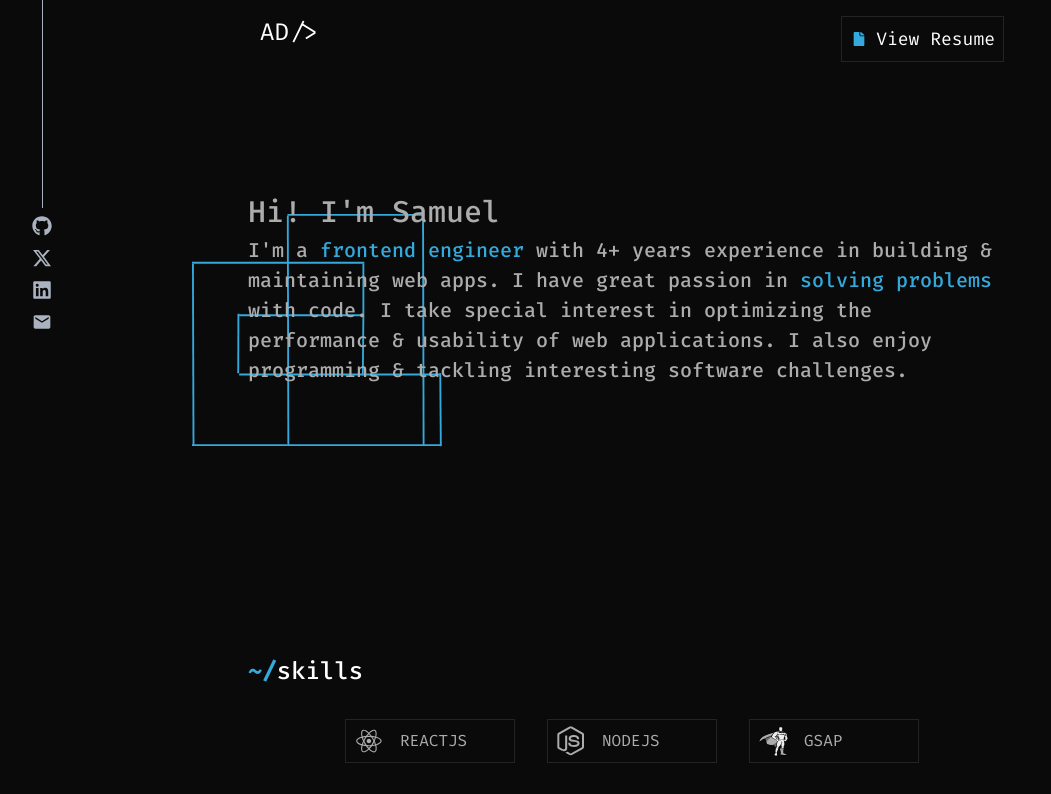
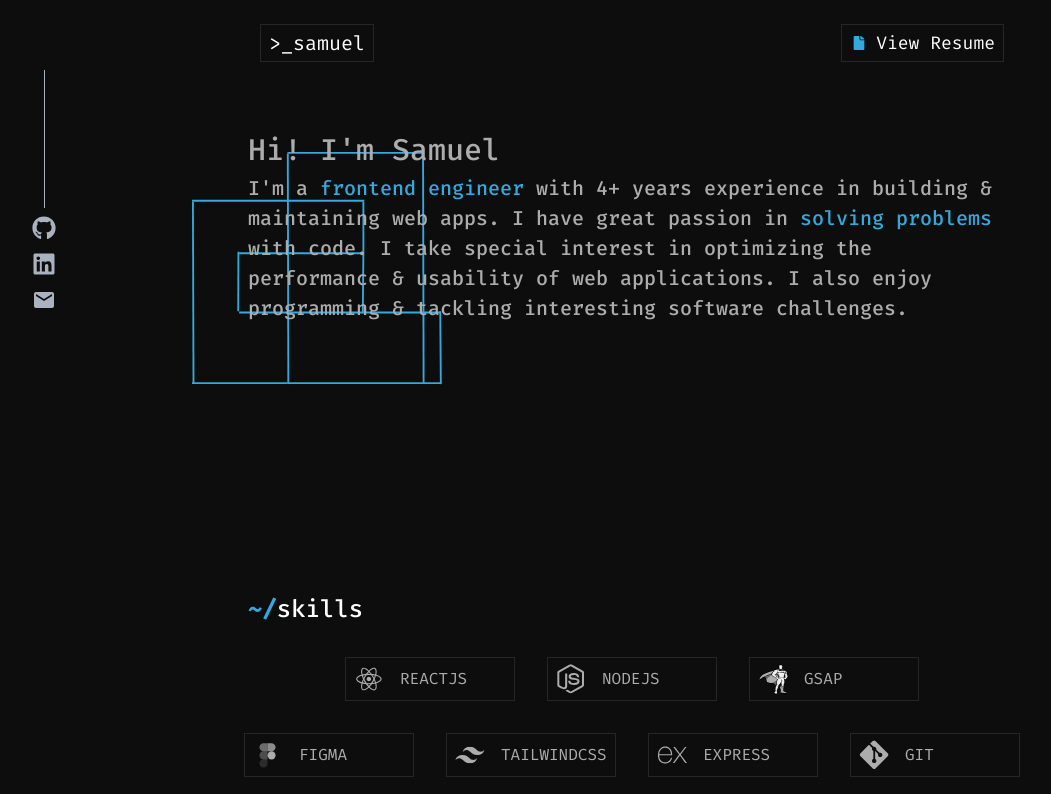
Before and after one commit to Samueljr-web/samuel-dev, a Next.js app: page / in a window 1280 px wide. Shown: the top 794 px of the page, without its empty margins (8-1059 px from the left). Built offline with nearby package versions, Linux system fonts and the light colour scheme.

Commit message:
style: maintained consistent text and buttons across the homepage

```diff
--- a/app/globals.css
+++ b/app/globals.css
@@ -11,7 +11,7 @@
 @tailwind utilities;
 
 body {
-  background-color: #0a0a0a;
+  background-color: #0d0d0d;
   color: #acacac;
 }
 .section-title {
--- a/components/Header.tsx
+++ b/components/Header.tsx
@@ -5,19 +5,24 @@ import { IoIosDocument } from "react-icons/io";
 
 export default function Header() {
   return (
-    <div className="container max-w-3xl md:mx-auto mt-4">
-      <div className="flex  mx-3">
-        <h2 className="text-white text-2xl">AD/&gt;</h2>
+    <div className="w-full fixed top-0 left-0 bg-[#0d0d0d] z-50">
+      <div className="container max-w-3xl mx-auto flex items-center justify-between px-3 pt-6 pb-2">
+        <a
+          href="/"
+          className="px-2 py-1 border border-[#ffffff1a] text-white text-xl"
+        >
+          &gt;_samuel
+        </a>
         <a
           href="https://drive.google.com/file/d/1-C-nd_8IMJJXZf8jwrdcYFwYaLQmgJeb/view?usp=drive_link"
           target="_blank"
-          className="flex items-center ml-auto border border-[#ffffff1a] md:text-lg text-sm  text-white p-2  gap-2"
+          rel="noopener noreferrer"
+          className="flex items-center border border-[#ffffff1a] md:text-lg text-sm text-white px-2 py-1 gap-2"
         >
-          <IoIosDocument className="text-[#33A9DC]" /> View Resume
+          <IoIosDocument className="text-[#33A9DC]" />
+          View Resume
         </a>
       </div>
-
-      {/* <hr className="mt-12 border-[#303030]" /> */}
     </div>
   );
 }
--- a/components/sidesocial.tsx
+++ b/components/sidesocial.tsx
@@ -18,11 +18,11 @@ function SideSocial() {
       href: "https://github.com/Samueljr-web",
     },
 
-    {
-      id: 1,
-      icon: FaXTwitter,
-      href: "https://x.com/Samueljrweb",
-    },
+    // {
+    //   id: 1,
+    //   icon: FaXTwitter,
+    //   href: "https://x.com/Samueljrweb",
+    // },
     {
       id: 2,
       icon: FaLinkedin,
@@ -36,12 +36,12 @@ function SideSocial() {
   ];
   return (
     <div className="hidden lg:flex flex-col items-center fixed top-0 left-10">
-      <div className="w-[1px] bg-[#AAB2BF]  h-[13rem]"></div>
+      <div className="w-[1px] bg-[#AAB2BF] h-[13rem]"></div>
       <div className="flex flex-col gap-3 mt-2 float-right">
         {icons.map((icon) => (
           <a
             href={icon.href}
-            className="text-xl text-[#AAB2BF]"
+            className="text-2xl text-[#AAB2BF]"
             target="_blank"
             key={icon.id}
           >
```
